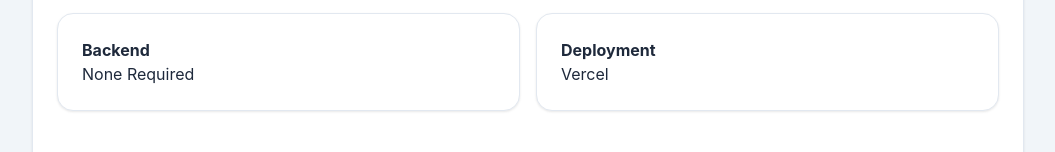
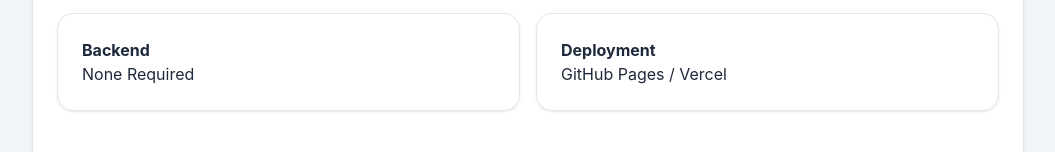
Before and after one commit to Venkat5514407/smart-emi-loan-planner, a plain HTML site: page about.html in a window 1280 px wide. Shown: the part 1473-1625 px from the top of the page, without its empty margins (112-1167 px from the left). Drawn offline with nearby package versions, Linux system fonts and the light colour scheme.

Commit message:
Update about.html

```diff
--- a/about.html
+++ b/about.html
@@ -153,7 +153,7 @@
 
           <div class="card">
             <strong>Deployment</strong>
-            <p>Vercel</p>
+            <p>GitHub Pages / Vercel</p>
           </div>
 
         </div>
```
